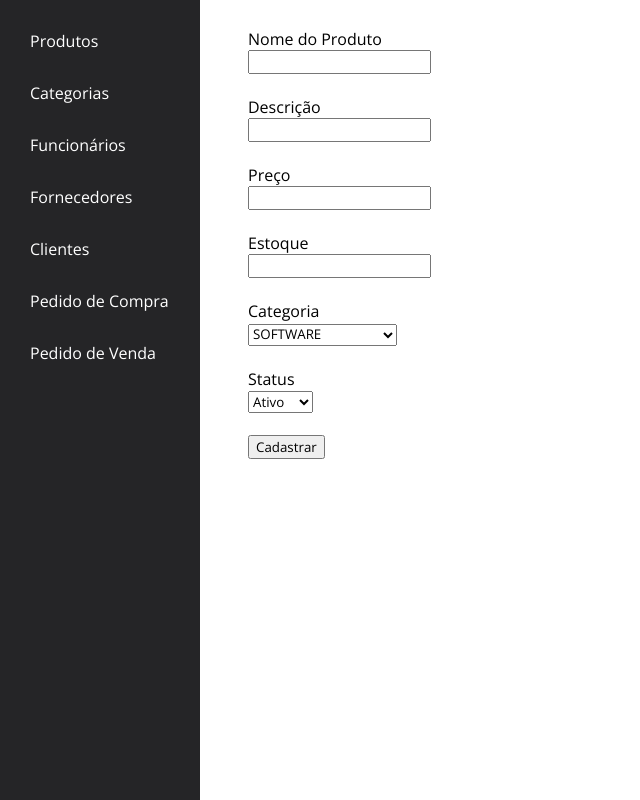
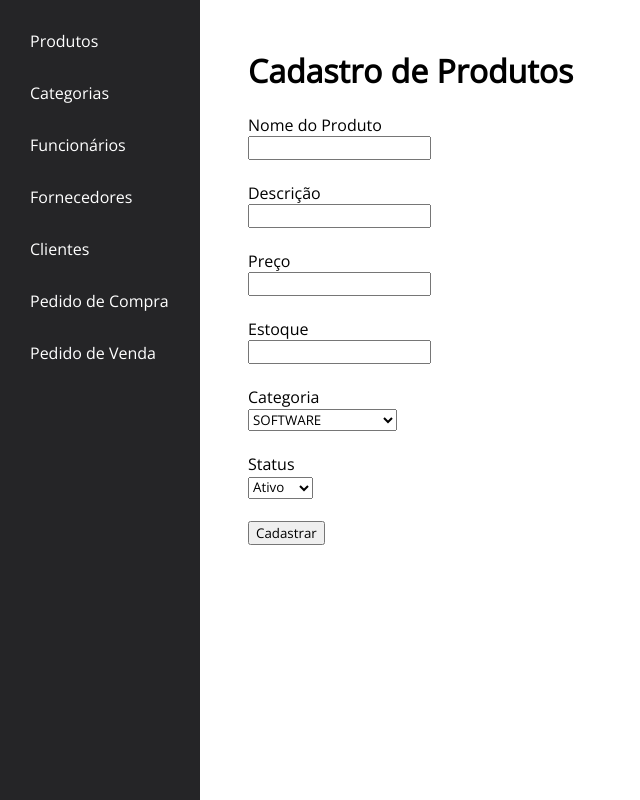
Before and after one commit to rafaelnsf/exploding-prices, a PHP site: page /cadastrar_produto.php in a window 1280 px wide. Shown: the whole page, without its empty margins (0-640 px from the left). Run offline with PHP 8.4, Linux system fonts and the light colour scheme; data comes from the database, SQL or seed files in the repository.

Commit message:
add titles

```diff
--- a/alterar_produto.php
+++ b/alterar_produto.php
@@ -26,6 +26,7 @@ include('conexao.php');
         $query = mysqli_query($con, $sql);
         $arr = mysqli_fetch_array($query, MYSQLI_ASSOC);
         ?>
+        <h1>Alteração de Produtos</h1>
         <form action="alterar_produto_db.php" method="post">
             <input type="hidden" name="id" value="<?php echo $id; ?>">
 
--- a/cadastrar_produto.php
+++ b/cadastrar_produto.php
@@ -19,6 +19,7 @@ include('conexao.php');
         <?php
         include('menu.php');
         ?>
+        <h1>Cadastro de Produtos</h1>
         <form action="cadastrar_produto_db.php" method="post">
 
             <label for="nome">Nome do Produto</label><br>
```
Lines whose indentation alone changed are shown as unchanged.
